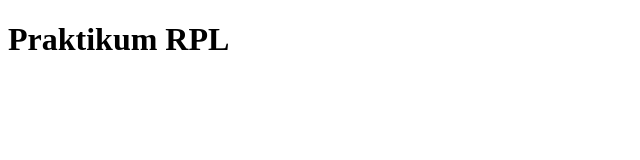
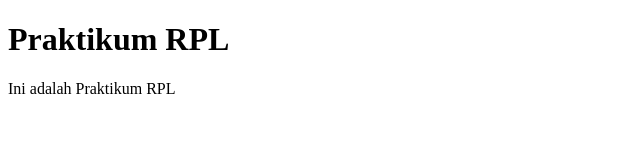
Before and after one commit to nviilways/praktikumRPL, a plain HTML site: page index.html in a window 1280 px wide. Shown: the whole page, without its empty margins (0-640 px from the left). Drawn offline with Linux system fonts and the light colour scheme.

Commit message:
ada change lah

```diff
--- a/index.html
+++ b/index.html
@@ -8,6 +8,7 @@
 <body>
 
     <h1>Praktikum RPL</h1>
+    <div class="deskripsi">Ini adalah Praktikum RPL</div>
 
 </body>
 </html>
```
